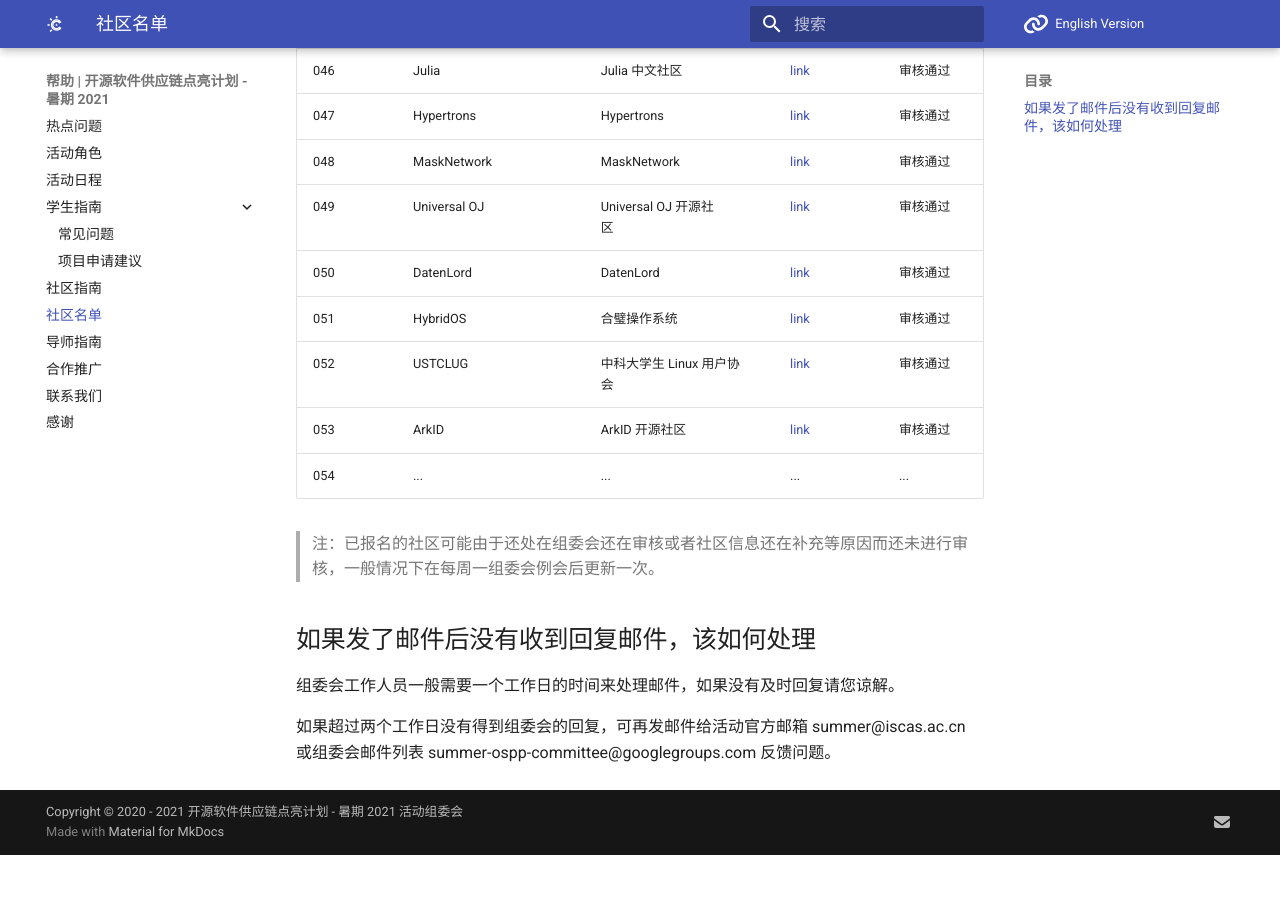
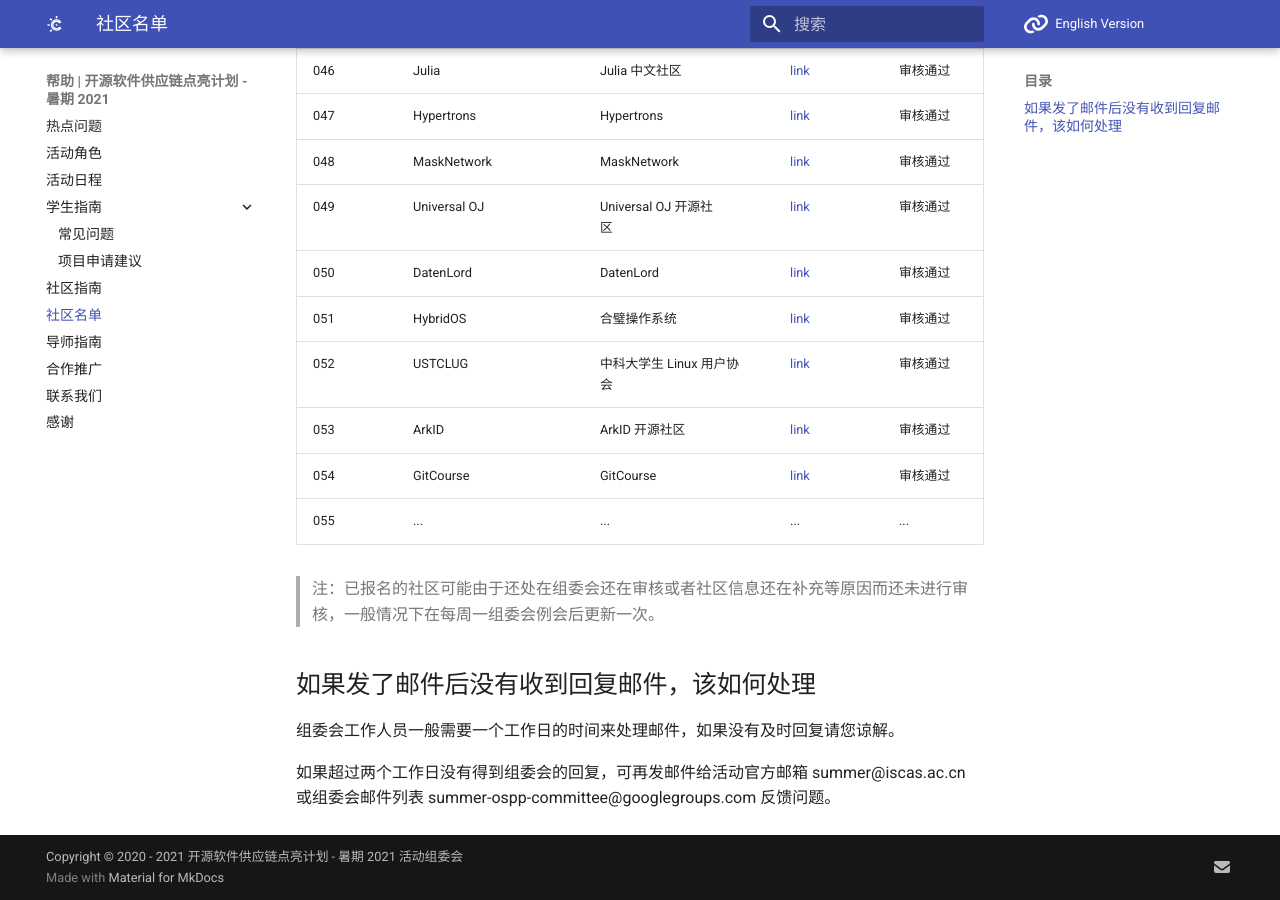
Before and after one commit to summer-ospp/help, an MkDocs documentation site: the page built from docs/communities-list.md, in a window 1280 px wide and 900 px high, scrolled down 2460 px. Built offline with MkDocs 1.6.1 and Material for MkDocs 9.7.7, drawn with Linux system fonts in a browser that asks for light colours; comment, search, counter and statistics services are not loaded; before the commit the page ends 3315 px from its top, so only the background shows below that.

Commit message:
Update communities-list.md

```diff
--- a/docs/communities-list.md
+++ b/docs/communities-list.md
@@ -59,7 +59,8 @@
 | 051  | HybridOS      | 合璧操作系统                   | [link]( https://hybridos.fmsoft.cn/)                   | 审核通过    |
 | 052  | USTCLUG              | 中科大学生 Linux 用户协会            | [link]( https://lug.ustc.edu.cn/)    | 审核通过    |
 | 053  | ArkID               | ArkID 开源社区                | [link]( https://www.longguikeji.com/product/arkid   )            | 审核通过    |
-| 054  | ...               | ...                | ...         | ...    |
+| 054  | GitCourse               | GitCourse                | [link]( http://gitcourse-io.kfcoding.com/   )            | 审核通过    |
+| 055  | ...               | ...                | ...         | ...    |
 
 > 注：已报名的社区可能由于还处在组委会还在审核或者社区信息还在补充等原因而还未进行审核，一般情况下在每周一组委会例会后更新一次。
 
```
